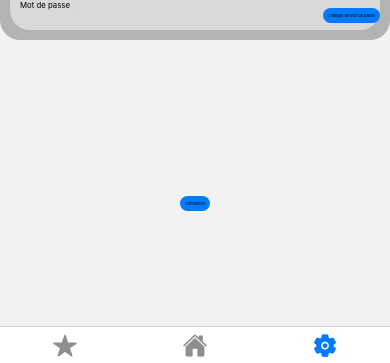
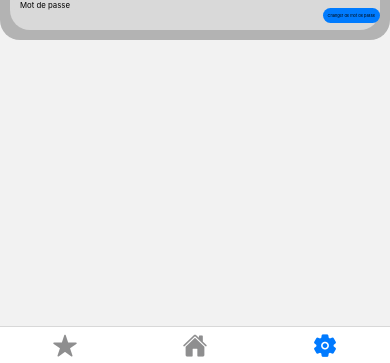
Before and after one commit to hugocffrd/Peyronon-Coiffard-Multiplateform, a React Native app: screen /Settings in a window 390 px wide. Shown: the part 469-832 px from the top of the page. Built offline with nearby package versions, Linux system fonts and the light colour scheme.

Commit message:
Changed settings page, added favoris list

```diff
--- a/screens/Settings.tsx
+++ b/screens/Settings.tsx
@@ -22,59 +22,15 @@ export default function Settings(props: SettingsProps) {
   const { isDarkMode, setIsDarkMode, theme, windowWidth } = props;
 
   const user = useSelector((state: any) => state.modalConnexion);
-  const [email, setEmail] = useState("");
-  const [password, setPassword] = useState("");
-  const [modalConnexionVisible, setModalConnexionVisible] = useState(false);
-
-  const dispatch = useDispatch();
-
-  const onChangeUsername = (newEmail: string): void => {
-    setEmail(newEmail);
-    dispatch(updateUsername(newEmail));
-  };
-
-  const onChangePassword = (newPassword: string): void => {
-    setPassword(newPassword);
-    dispatch(updatePassword(newPassword));
-  };
-
-  const submit = (): void => {
-    setEmail("");
-    setPassword("");
-    dispatch(submitForm({ email, password }));
-  };
-
-  const inputModals: ItemInputModalsModel[] = [
-    {
-      headerInput: "Email : ",
-      value: email,
-      changeValue: onChangeUsername,
-      placeholder: "Email",
-    },
-    {
-      headerInput: "Password",
-      value: password,
-      changeValue: onChangePassword,
-      placeholder: "Password",
-    },
-  ];
 
   return (
     <View style={styles.container}>
       <View style={styles.spacing} />
-      <UserInformationBox user={user} />
+      <UserInformationBox user={user} windowWidth={windowWidth} />
       <OptionSettings
         user={user}
         isDarkMode={isDarkMode}
         setIsDarkMode={setIsDarkMode}
-        windowWidth={windowWidth}
-      />
-      <ModalGeneric
-        isVisible={modalConnexionVisible}
-        setIsVisible={setModalConnexionVisible}
-        submit={submit}
-        inputModals={inputModals}
-        btnContent="Connexion"
         windowWidth={windowWidth}
       />
     </View>
```
